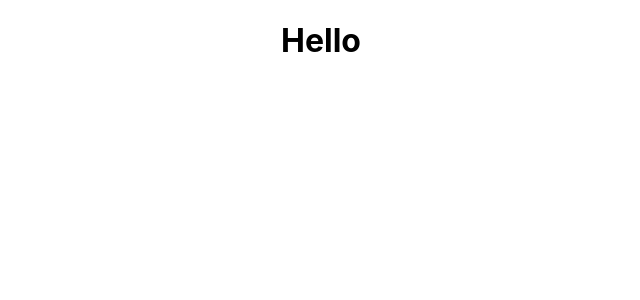
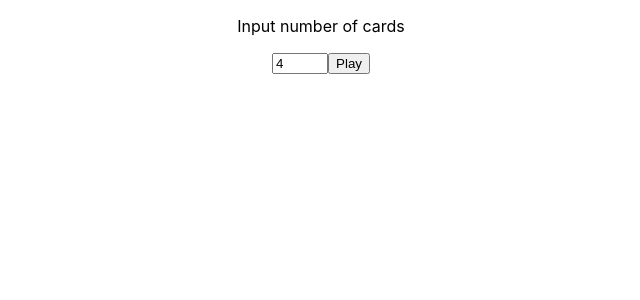
Before and after one commit to ewelinalabas/memorygame, a React (Create React App) app: page / in a window 1280 px wide. Shown: the top 300 px of the page, without its empty margins (319-959 px from the left). Built offline with nearby package versions, Linux system fonts and the light colour scheme.

Commit message:
Create game creation form with input validation

```diff
--- a/src/App.js
+++ b/src/App.js
@@ -1,15 +1,21 @@
 import React from 'react';
 import { connect } from 'react-redux';
 import './App.css';
+import { GameForm } from './components/GameForm';
 
-const AppPure = () => {
-  return (
-    <div className="App">
-      <h1>Hello</h1>
-    </div>
-  );
+const AppPure = (props) => {
+  if(props.phase === 0) {
+    return ( <GameForm /> );
+  } else {
+    return (
+      <p>Hello</p>
+    )
+  }
 }
 
-export default connect(
-  () => {}
+export const App = connect(
+  state => ({
+    phase: state.phase
+  }),
+  dispatch => ({})
 )(AppPure);
--- /dev/null
+++ b/src/actions.js
@@ -0,0 +1,6 @@
+const SET_BOARD_SIZE = 'SET_BOARD_SIZE'
+
+export const setBoardSize = (value) => ({
+  type: SET_BOARD_SIZE,
+  value
+})
--- /dev/null
+++ b/src/components/GameForm.jsx
@@ -0,0 +1,35 @@
+import React, { useState } from 'react';
+import { connect } from 'react-redux';
+import { setBoardSize } from '../actions';
+
+const GameFormPure = (props) => {
+  const [cardsNumber, setCardsNumber] = useState(4)
+  const validateInput = (value) => {
+    return (value >= 4 && value % 2 === 0) ? true : false
+  }
+  const handleClick = () => {
+    validateInput(cardsNumber) && props.setBoardSize(cardsNumber)
+  }
+
+  return (
+    <div className="App">
+      <p>Input number of cards</p>
+      <input
+        type="number"
+        min="4"
+        max="20"
+        step="2"
+        value={cardsNumber}
+        onChange={(e) => setCardsNumber(e.target.value)}
+      ></input>
+      <button type="submit" onClick={handleClick}>Play</button>
+    </div>
+  )
+}
+
+export const GameForm = connect(
+  state => ({}),
+  dispatch => ({
+    setBoardSize: (size) => dispatch(setBoardSize(size))
+  })
+)(GameFormPure);
--- a/src/index.js
+++ b/src/index.js
@@ -3,7 +3,7 @@ import ReactDOM from 'react-dom';
 import { Provider } from 'react-redux';
 import './index.css';
 import store from './store';
-import App from './App';
+import { App } from './App';
 import * as serviceWorker from './serviceWorker';
 
 const rootElement = document.getElementById('root')
--- a/src/rootReducer.js
+++ b/src/rootReducer.js
@@ -1,3 +1,12 @@
-export const rootReducer = () => {
+const initialState = {
+  phase: 0
+}
 
+export const rootReducer = (state = initialState, action) => {
+  switch(action.type) {
+    case 'SET_BOARD_SIZE':
+      return { ...state, phase: 1, boardSize: action.value };
+    default:
+      return state
+  }
 }
```
